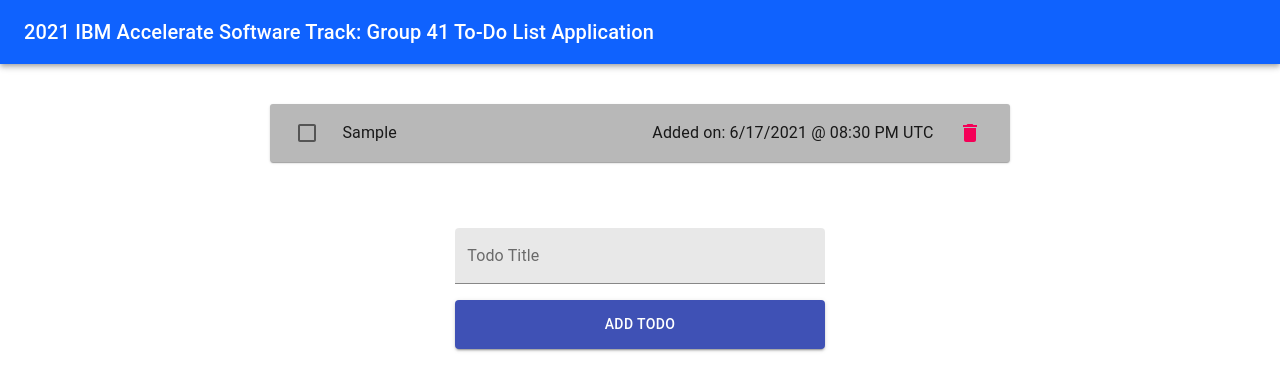
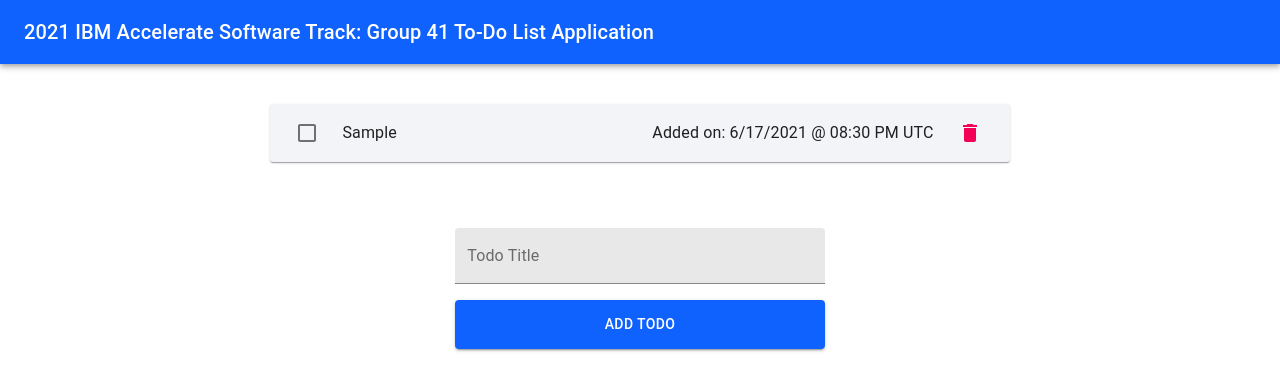
Before and after one commit to 2021-IBM-Accelerate-SW-Track/lab-1-team-41, a React (Create React App) app: page / in a window 1280 px wide. Both pictures are taken after typing "Sample" into the empty fields and a click on the button "ADD TODO". Shown: the top 390 px of the page. Built offline with nearby package versions, Linux system fonts and the light colour scheme.

Commit message:
Theming Updates: - added respective color variables to the todo-list-item and placeholder - applied primary color to add button

```diff
--- a/src/App.css
+++ b/src/App.css
@@ -51,6 +51,7 @@
 #todo-empty-state-placeholder {
   max-width: 42%;
   margin-bottom: 1rem;
+  background-color: var(--surface-color);
 }
 /* Empty State Placeholder */
 
@@ -72,7 +73,7 @@
 /* List Item */
 .list-item {
   margin-bottom: 15px !important;
-  background-color: rgb(184, 184, 184) !important;
+  background-color: var(--surface-color) !important;
   border-radius: 3px !important;
   max-width: 60% !important;
   margin: auto;
@@ -109,5 +110,7 @@
 
   width: 100%;
   padding: 0.75rem;
+
+  background-color: var(--primary-color);
 }
 /* Todo Input Group */
```
